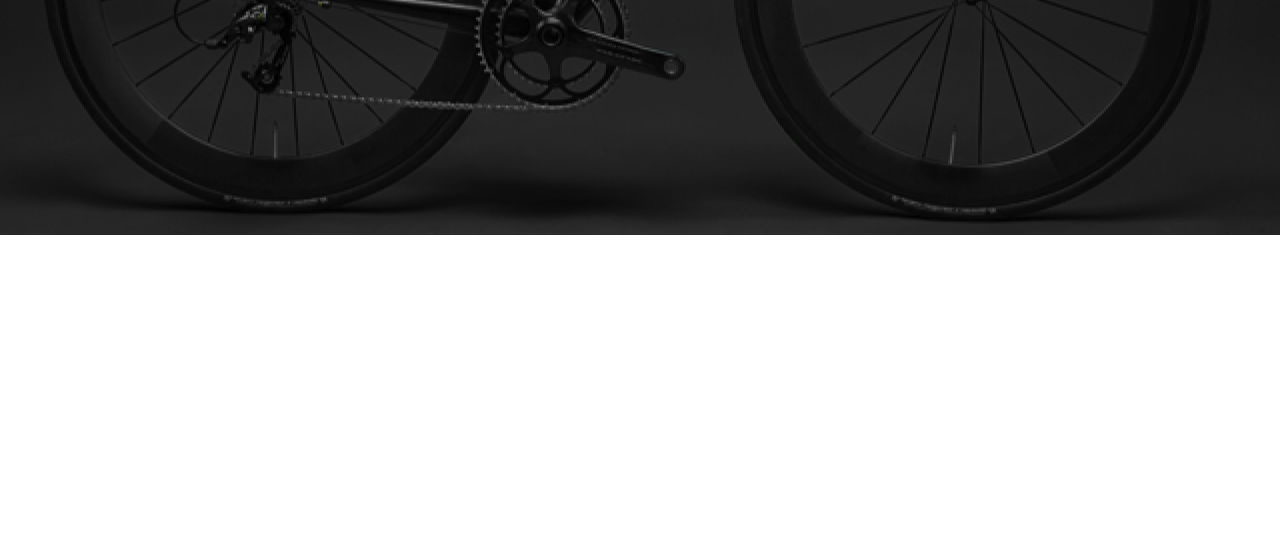
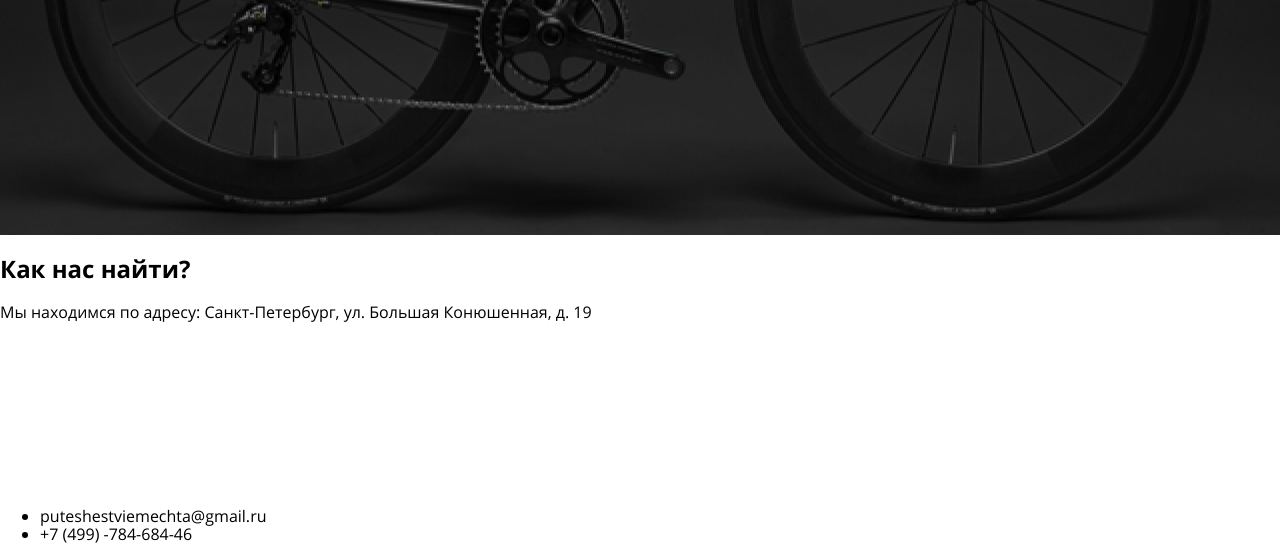
Before and after one commit to Askema/bicycles, a website: page source/index.html in a window 1280 px wide. Shown: the part 590-1149 px from the top of the page. Before the commit the page ends 825 px from the top, so only its background shows below. Drawn offline with nearby package versions, Linux system fonts and the light colour scheme; files that its build step writes are made by us from their sources; files whose address does not match are found by name.

Commit message:
Разметка footer

```diff
--- a/source/index.html
+++ b/source/index.html
@@ -32,7 +32,7 @@
               </svg>
             </a>
           </div>
-          <h1 class="header__title title">Мы продаем велосипеды</h1>
+          <h1 class="header__title">Мы продаем велосипеды</h1>
           <p>Наш магазин отбирает только самые лучшие<br> велосипеды для продажи</p>
         </div>
         <div class="header__form-wrapper">
@@ -48,6 +48,24 @@
       </div>
     </div>
   </header>
+  <footer>
+    <section class="map">
+      <h2 class="map__title title">Как нас найти?</h2>
+      <p>Мы находимся по адресу: Санкт-Петербург, ул. Большая Конюшенная, д. 19</p>
+      <iframe src="" frameborder="0"></iframe>
+    </section>
+    <section class="contacts">
+      <h2 class="contacts__title visually-hidden">Контакты</h2>
+      <ul class="contacts__list">
+        <li class="contacts__item">
+          <a href="mailto:puteshestviemechta@gmail.ru" class="contacts__link">puteshestviemechta@gmail.ru</a>
+        </li>
+        <li class="contacts__item">
+          <a href="tel:puteshestviemechta@gmail.ru" class="contacts__link">+7 (499) -784-684-46</a>
+        </li>
+      </ul>
+    </section>
+  </footer>
   <script src="js/script.js"></script>
 </body>
 
```
Also changed, not shown: build/index.html, 1 other file.
